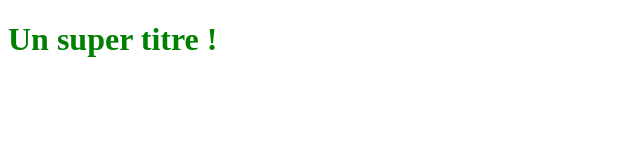
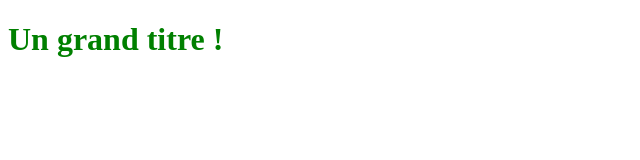
Before and after one commit to KAd58/OpenclassroomsProject, a plain HTML site: page index.html in a window 1280 px wide. Shown: the whole page, without its empty margins (0-640 px from the left). Drawn offline with Linux system fonts and the light colour scheme.

Commit message:
modification titre

```diff
--- a/index.html
+++ b/index.html
@@ -5,6 +5,6 @@
 	<link rel="stylesheet" type="text/css" href="styles.css">
 </head>
 <body>
-	<h1>Un super titre !</h1>
+	<h1>Un grand titre !</h1>
 </body>
 </html>
```
